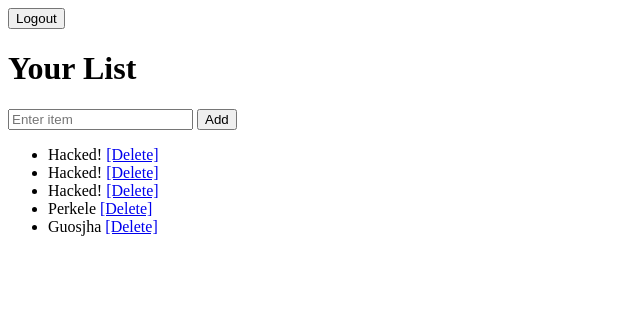
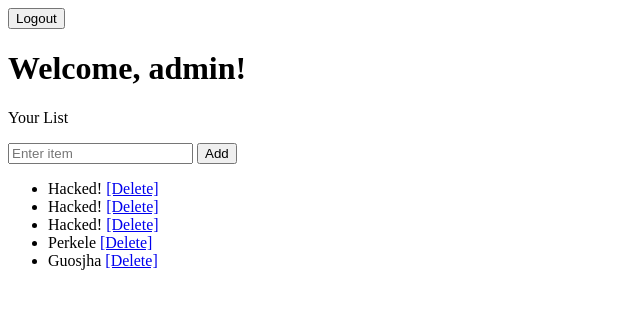
Before and after one commit to eerikpeerik/SCProject, a Django app: page /list/ in a window 1280 px wide. Shown: the top 309 px of the page, without its empty margins (0-640 px from the left). Run offline with Django 5.2, Linux system fonts and the light colour scheme; a user stored in the database is signed in; data comes from the database, SQL or seed files in the repository; both versions use the stored data as it was after the commit.

Commit message:
Updated list.html and refined views.py to easier to read the proposed fix

```diff
--- a/SCProject/list/templates/list/list.html
+++ b/SCProject/list/templates/list/list.html
@@ -12,7 +12,9 @@
         <button type="submit">Logout</button>
     </form>
 
-    <h1>Your List</h1>
+    <!-- Display name of user -->
+    <h1>Welcome, {{ user.username }}!</h1>
+    <p>Your List</p>
 
     <!-- Add new item form -->
     <form method="POST" action="{% url 'add_item' %}">
--- a/SCProject/list/views.py
+++ b/SCProject/list/views.py
@@ -16,18 +16,14 @@ def add_item(request):
         """
         cursor.executescript(sql)
 
+#   FIX: By using Django's standard method, we can prevent SQL injections.
+#     if request.method == 'POST':
+#         item_text = request.POST.get('item_text')
+#         ListItem.objects.create(user=request.user, item_text=item_text)
+
         return redirect('list')
 
     return render(request, 'list')
-
-
-# @login_required
-# def add_item(request):
-#     if request.method == 'POST':
-#         item_text = request.POST.get('item_text')
-#         ListItem.objects.create(user=request.user, item_text=item_text)
-#         return redirect('list')
-#     return render(request, 'list')
 
 
 @login_required
@@ -45,4 +41,4 @@ def delete_item(request, item_id):
 @login_required
 def list_view(request):
     items = ListItem.objects.filter(user=request.user)
-    return render(request, 'list/list.html', {'items': items})
+    return render(request, 'list/list.html', {'items': items, 'user': request.user})
```
Also changed, not shown: SCProject/db.sqlite3.
